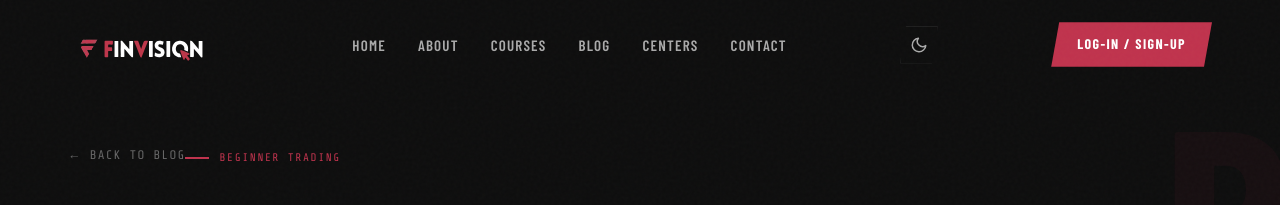
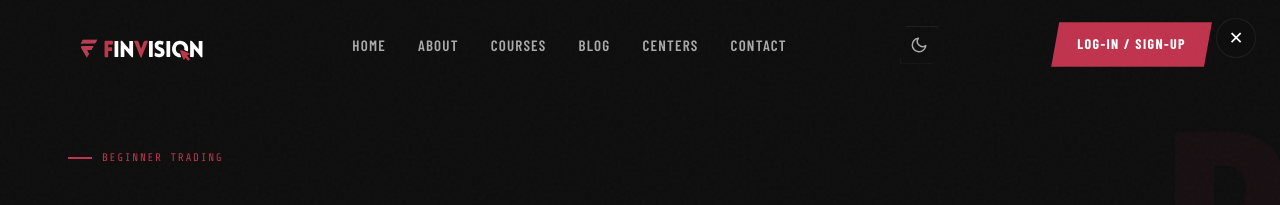
Before and after one commit to OmkarMishr/finvision-institute, a Next.js app: page /blog/what-is-forex-trading in a window 1280 px wide. Shown: the top 205 px of the page. Built offline with nearby package versions, Linux system fonts and the light colour scheme; a web font is replaced by a local one.

Commit message:
fix: circular X button

```diff
--- a/components/blog/BlogPostContent.tsx
+++ b/components/blog/BlogPostContent.tsx
@@ -1,3 +1,5 @@
+"use client";
+
 import Image from "next/image";
 import type { Post, BlogBodyItem } from "@/lib/types";
 
@@ -39,6 +41,41 @@ export default function BlogPostContent({ post }: { post: Post }) {
 
   return (
     <main>
+      {/* Fixed close button — top-right corner, redirects to /blog */}
+      <a
+        href="/blog"
+        aria-label="Close article and return to blog"
+        style={{
+          position: "fixed",
+          top: 18,
+          right: 24,
+          zIndex: 9999,
+          width: 40,
+          height: 40,
+          borderRadius: "50%",
+          background: "var(--black2)",
+          border: "1px solid var(--border)",
+          display: "flex",
+          alignItems: "center",
+          justifyContent: "center",
+          textDecoration: "none",
+          color: "var(--white)",
+          fontSize: "1.1rem",
+          lineHeight: 1,
+          transition: "background 0.2s, border-color 0.2s",
+        }}
+        onMouseOver={(e) => {
+          (e.currentTarget as HTMLAnchorElement).style.background = "var(--red)";
+          (e.currentTarget as HTMLAnchorElement).style.borderColor = "var(--red)";
+        }}
+        onMouseOut={(e) => {
+          (e.currentTarget as HTMLAnchorElement).style.background = "var(--black2)";
+          (e.currentTarget as HTMLAnchorElement).style.borderColor = "var(--border)";
+        }}
+      >
+        &#x2715;
+      </a>
+
       {/* Banner */}
       <section
         style={{
@@ -69,21 +106,6 @@ export default function BlogPostContent({ post }: { post: Post }) {
           {post.cat.charAt(0)}
         </div>
         <div className="wrap" style={{ position: "relative", zIndex: 2 }}>
-          <a
-            href="/blog"
-            style={{
-              display: "inline-block",
-              marginBottom: 20,
-              color: "var(--grey2)",
-              textDecoration: "none",
-              fontFamily: "var(--ff-mono)",
-              fontSize: "0.78rem",
-              letterSpacing: "0.1em",
-              textTransform: "uppercase",
-            }}
-          >
-            ← BACK TO BLOG
-          </a>
           <div className="tag">{post.cat.trim().toUpperCase()}</div>
           <h1
             style={{
```
